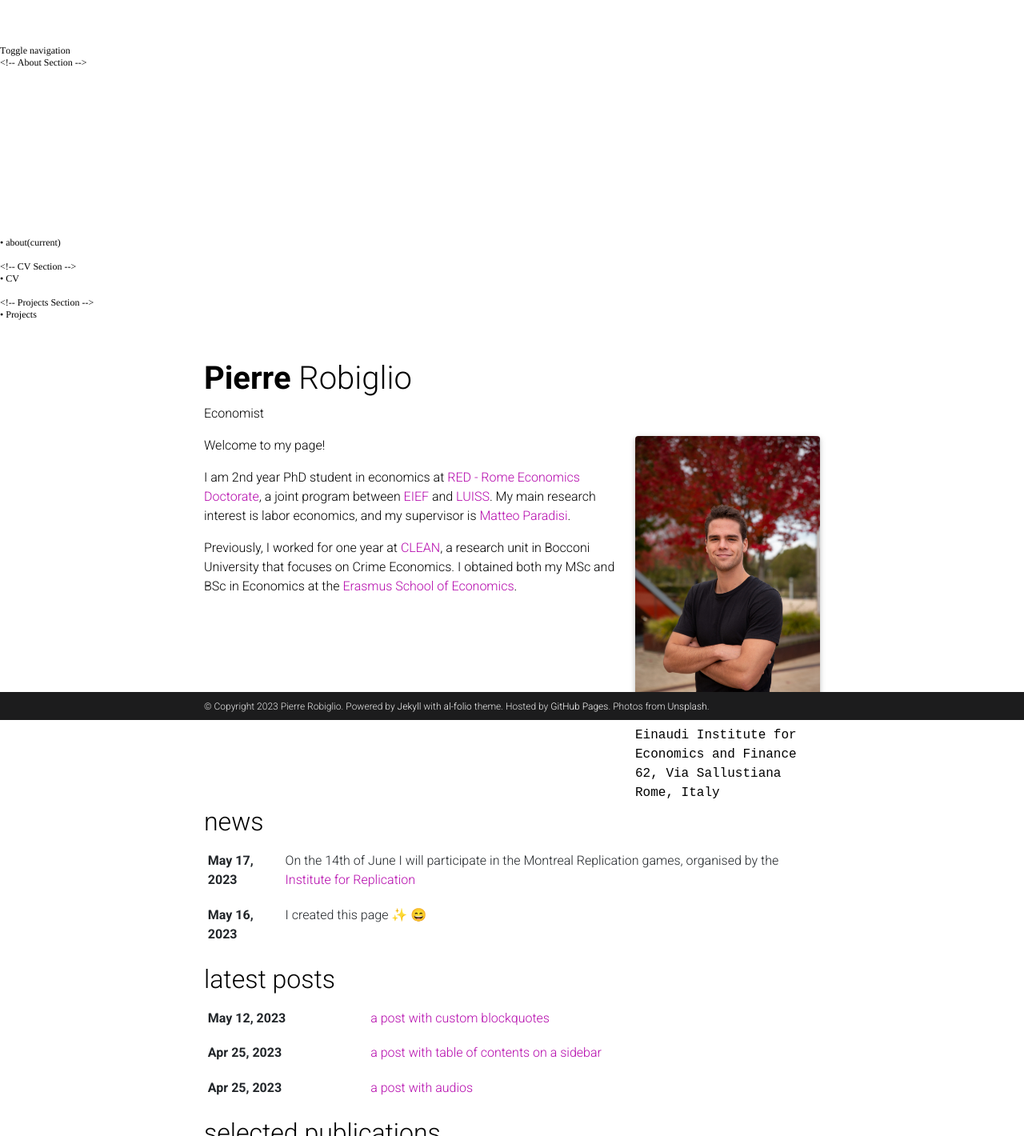
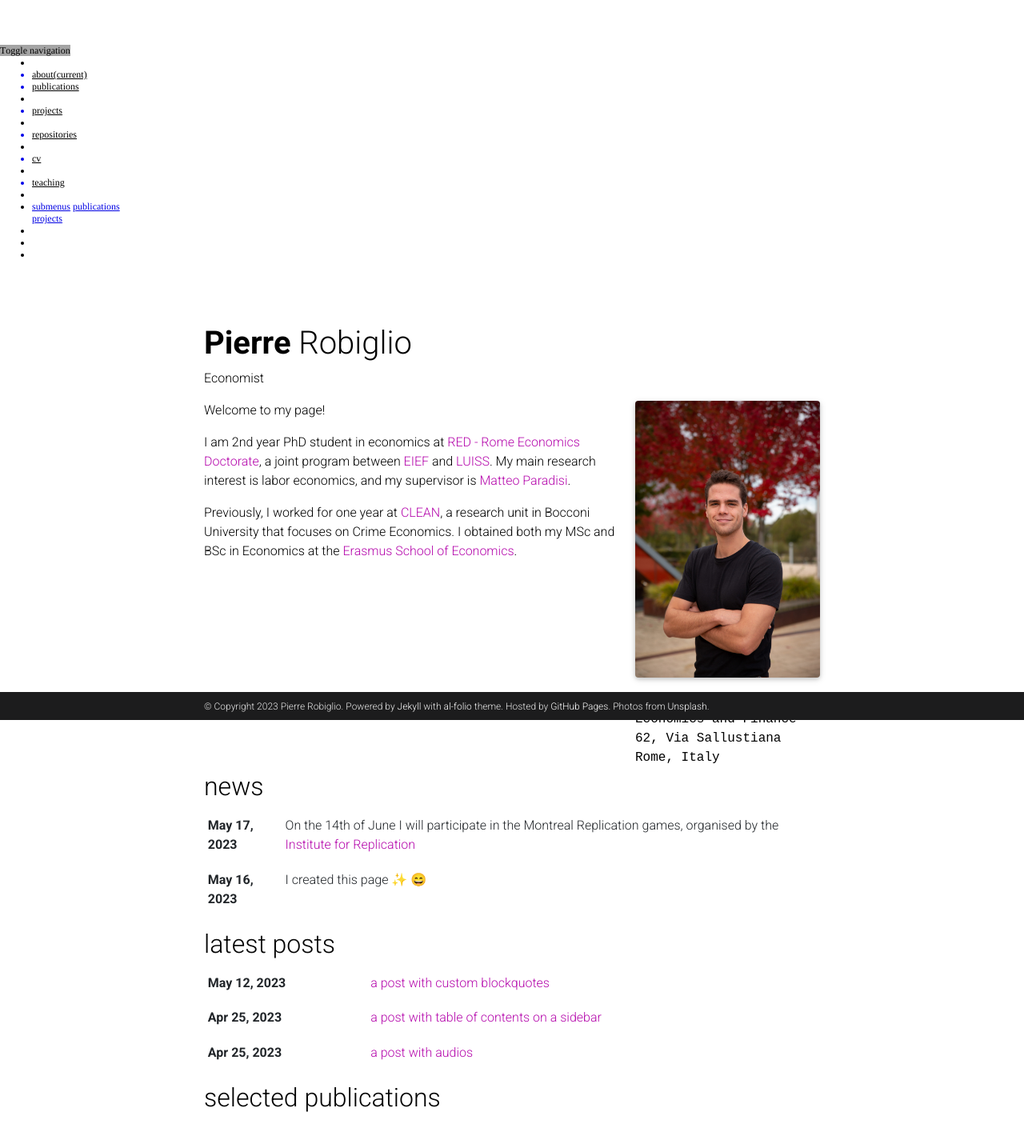
Before and after one commit to pierrerobiglio/pierrerobiglio.github.io, a Jekyll site: the page built from _pages/about.md, in a window 1280 px wide, cut to the strip 0-1420 px from the top of the page. Shown: the whole strip at 80% size. Built offline with Jekyll 4.4.1, drawn with Linux system fonts in a browser that asks for light colours; full-size pictures stand in for the smaller copies a plugin makes; emoji names are drawn with the system emoji font; comment, search, counter and statistics services are not loaded; a style sheet for code colours, icons or effects is not loaded.

Commit message:
Update header.html

```diff
--- a/_includes/header.html
+++ b/_includes/header.html
@@ -7,42 +7,43 @@
   <meta name="Generator" content="Cocoa HTML Writer">
   <meta name="CocoaVersion" content="2299.5">
   <style type="text/css">
-    p.p1 {margin: 0.0px 0.0px 0.0px 0.0px; font: 12.0px Times; -webkit-text-stroke: #000000}
-    p.p2 {margin: 0.0px 0.0px 0.0px 0.0px; font: 12.0px Times; -webkit-text-stroke: #000000; min-height: 14.0px}
-    span.s1 {font-kerning: none}
+    p.p1 {margin: 0.0px 0.0px 0.0px 0.0px; font: 12.0px Times; color: #0000e9; -webkit-text-stroke: #0000e3}
+    p.p2 {margin: 0.0px 0.0px 0.0px 0.0px; font: 12.0px Times; -webkit-text-stroke: #000000}
+    p.p3 {margin: 0.0px 0.0px 0.0px 0.0px; font: 11.0px 'Helvetica Neue'; color: #000000; color: rgba(0, 0, 0, 0.85); -webkit-text-stroke: rgba(0, 0, 0, 0.85)}
+    p.p6 {margin: 0.0px 0.0px 0.0px 0.0px; font: 12.0px Times; -webkit-text-stroke: #000000; min-height: 14.0px}
+    li.li2 {margin: 0.0px 0.0px 0.0px 0.0px; font: 12.0px Times; -webkit-text-stroke: #000000}
+    li.li4 {margin: 0.0px 0.0px 0.0px 0.0px; font: 12.0px Times; color: #0000e9; -webkit-text-stroke: #000000}
+    li.li5 {margin: 0.0px 0.0px 0.0px 0.0px; font: 12.0px Times}
+    span.s1 {font-kerning: none; color: #0000e3; -webkit-text-stroke: 0px #000000}
+    span.s2 {text-decoration: underline ; font-kerning: none; color: #0000e9; -webkit-text-stroke: 0px #0000e3}
+    span.s3 {font-kerning: none}
+    span.s4 {font: 12.0px Times; font-kerning: none; -webkit-text-stroke: 0px #000000}
+    span.s5 {font-kerning: none; background-color: #a4a4a4}
+    span.s6 {-webkit-text-stroke: 0px #000000}
+    span.s7 {text-decoration: underline ; font-kerning: none}
+    span.s8 {color: #0000e3; -webkit-text-stroke: 0px #000000}
+    span.s9 {text-decoration: underline ; font-kerning: none; color: #0000e3; -webkit-text-stroke: 0px #0000e3}
+    ul.ul1 {list-style-type: disc}
   </style>
 </head>
 <body>
-<p class="p1"><span class="s1">{% if page.permalink != '/' -%}</span></p>
-<p class="p1"><span class="s1"><span class="Apple-converted-space">  </span>{%- if site.title == "blank" -%}</span></p>
-<p class="p1"><span class="s1"><span class="Apple-converted-space">    </span>{%- if site.first_name -%}</span></p>
-<p class="p1"><span class="s1"><span class="Apple-converted-space">      </span>{{- site.first_name -}}</span></p>
-<p class="p1"><span class="s1"><span class="Apple-converted-space">    </span>{%- endif -%}</span></p>
-<p class="p1"><span class="s1"><span class="Apple-converted-space">    </span>{%- if site.middle_name -%}</span></p>
-<p class="p1"><span class="s1"><span class="Apple-converted-space">      </span>{{- site.middle_name -}}</span></p>
-<p class="p1"><span class="s1"><span class="Apple-converted-space">    </span>{%- endif -%}</span></p>
-<p class="p1"><span class="s1"><span class="Apple-converted-space">    </span>{%- if site.last_name -%}</span></p>
-<p class="p1"><span class="s1"><span class="Apple-converted-space">      </span>{{- site.last_name -}}</span></p>
-<p class="p1"><span class="s1"><span class="Apple-converted-space">    </span>{%- endif -%}</span></p>
-<p class="p1"><span class="s1"><span class="Apple-converted-space">  </span>{%- else -%}</span></p>
-<p class="p1"><span class="s1"><span class="Apple-converted-space">    </span>{{- site.title -}}</span></p>
-<p class="p1"><span class="s1"><span class="Apple-converted-space">  </span>{%- endif -%}</span></p>
-<p class="p1"><span class="s1">{%- elsif site.enable_navbar_social -%}</span></p>
-<p class="p1"><span class="s1"><span class="Apple-converted-space">  </span>{% include social.html %}</span></p>
-<p class="p1"><span class="s1">{% endif %}</span></p>
-<p class="p1"><span class="s1">Toggle navigation</span></p>
-<p class="p1"><span class="s1">&lt;!-- About Section --&gt;</span></p>
-<p class="p1"><span class="s1">{% for page in site.pages %}</span></p>
-<p class="p1"><span class="s1"><span class="Apple-converted-space">  </span>{% if page.permalink == '/' %}</span></p>
-<p class="p1"><span class="s1"><span class="Apple-converted-space">    </span>{% assign about_title = page.title %}</span></p>
-<p class="p1"><span class="s1"><span class="Apple-converted-space">  </span>{% endif %}</span></p>
-<p class="p1"><span class="s1">{% endfor %}</span></p>
-<p class="p1"><span class="s1">• {{ about_title }} {%- if page.permalink == '/' -%} (current) {%- endif -%}</span></p>
-<p class="p2"><span class="s1"></span><br></p>
-<p class="p1"><span class="s1">&lt;!-- CV Section --&gt;</span></p>
-<p class="p1"><span class="s1">• CV</span></p>
-<p class="p2"><span class="s1"></span><br></p>
-<p class="p1"><span class="s1">&lt;!-- Projects Section --&gt;</span></p>
-<p class="p1"><span class="s1">• Projects</span></p>
+<p class="p1"><span class="s1">{% if page.permalink != '/' -%} <a href="file:///Users/pierrerobiglio/Documents/GitHub/pierrerobiglio.github.io/_includes/%7B%7B%20site.baseurl%20%7D%7D/"><span class="s2">{%- if site.title == "blank" -%} {%- if site.first_name -%} {{- site.first_name -}}  {%- endif -%} {%- if site.middle_name -%} {{- site.middle_name -}}  {%- endif -%} {%- if site.last_name -%} {{- site.last_name -}} {%- endif -%} {%- else -%} {{- site.title -}} {%- endif -%} </span></a>{%- elsif site.enable_navbar_social -%}</span></p>
+<p class="p2"><span class="s3">{% include social.html %}</span></p>
+<p class="p3"><span class="s4">{% endif %} </span><span class="s5">Toggle navigation</span></p>
+<ul class="ul1">
+  <li class="li2"><span class="s6"></span><span class="s3">{%- for page in site.pages -%} {% if page.permalink == '/' %} {% assign about_title = page.title %} {% endif %} {% endfor %}</span></li>
+  <li class="li4"><span class="s6"><a href="file:///Users/pierrerobiglio/Documents/GitHub/pierrerobiglio.github.io/_includes/%7B%7B%20'/'%20%7C%20relative_url%20%7D%7D"><span class="s7">{{ about_title }} {%- if page.permalink == '/' -%} (current) {%- endif -%</span></a></span><span class="s7">}</span></li>
+  <li class="li2"><span class="s6"></span><span class="s3">{%- endif %} {%- assign sorted_pages = site.pages | sort: "nav_order" -%} {%- for p in sorted_pages -%} {%- if p.nav and p.autogen == nil -%} {%- if p.dropdown %}</span></li>
+  <li class="li2"><span class="s8"></span><span class="s9">{{ p.title }} {%- if page.title == p.title -%} (current) {%- endif -%} </span><span class="s3">{%- for child in p.children -%} {%- if child.title == 'divider' %} <br>
+{%- else %} <a href="file:///Users/pierrerobiglio/Documents/GitHub/pierrerobiglio.github.io/_includes/%7B%7B%20child.permalink%20%7C%20relative_url%20%7D%7D"><span class="s9">{{ child.title }}</span></a> {%- endif -%} {% endfor %}<span class="Apple-converted-space"> </span></span></li>
+  <li class="li2"><span class="s6"></span><span class="s3">{%- else %}</span></li>
+  <li class="li4"><span class="s6"><a href="file:///Users/pierrerobiglio/Documents/GitHub/pierrerobiglio.github.io/_includes/%7B%7B%20p.url%20%7C%20relative_url%20%7D%7D"><span class="s7">{{ p.title }} {%- if page.title == p.title -%} (current) {%- endif -%}</span></a></span></li>
+  <li class="li2"><span class="s6"></span><span class="s3">{%- endif -%} {%- endif -%} {% endfor -%} {%- if site.enable_darkmode %}</span></li>
+  <li class="li5"></li>
+  <li class="li2"><span class="s6"></span><span class="s3">{%- endif %}</span></li>
+</ul>
+<p class="p2"><span class="s3">{% if site.enable_progressbar %}</span></p>
+<p class="p6"><span class="s3"></span><br></p>
+<p class="p2"><span class="s3">{%- endif %}</span></p>
 </body>
 </html>
```
